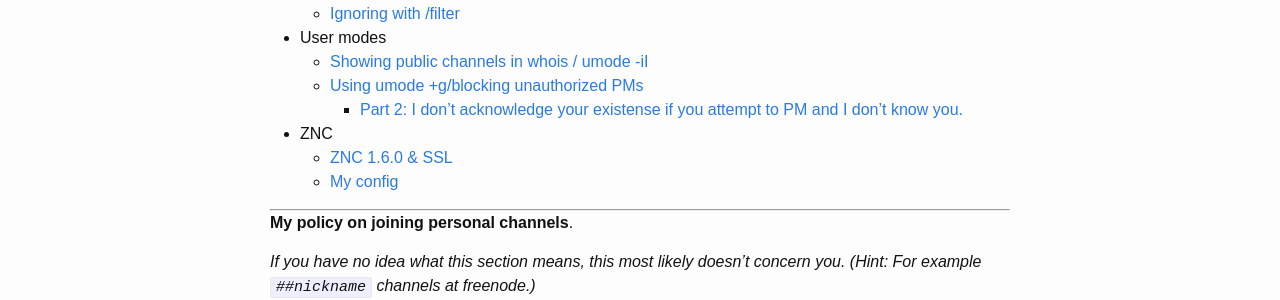
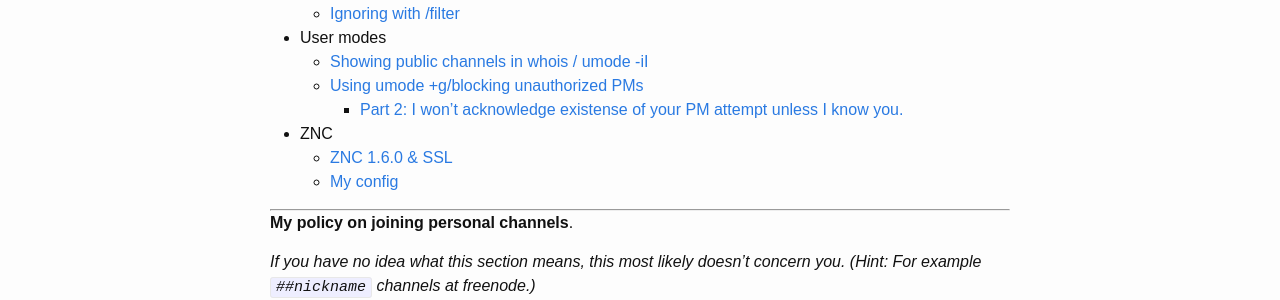
Before and after one commit to Mikaela/mikaela.github.io, a Jekyll site: the page built from pages/irc.markdown, in a window 1280 px wide. Shown: the part 672-972 px from the top of the page. Built offline with Jekyll 4.4.1, drawn with Linux system fonts in a browser that asks for light colours; Markdown is read by kramdown in place of the engine named in the settings.

Commit message:
irc: reword umode +g Part 2

```diff
--- a/pages/irc.markdown
+++ b/pages/irc.markdown
@@ -36,7 +36,7 @@ links.*
 * User modes
     * [Showing public channels in whois / umode -iI]({% post_url 2015-03-26-umode--i %})
     * [Using umode +g/blocking unauthorized PMs]({% post_url 2015-04-02-umode+g %})
-        * [Part 2: I don't acknowledge your existense if you attempt to PM and I don't know you.]({% post_url 2015-05-10-umode+g2 %})
+        * [Part 2: I won't acknowledge existense of your PM attempt unless I know you.]({% post_url 2015-05-10-umode+g2 %})
 * ZNC
     * [ZNC 1.6.0 & SSL]({% post_url 2015-02-24-znc160-ssl %})
     * [My config]({% post_url 2015-04-01-my-znc-config %})
```
